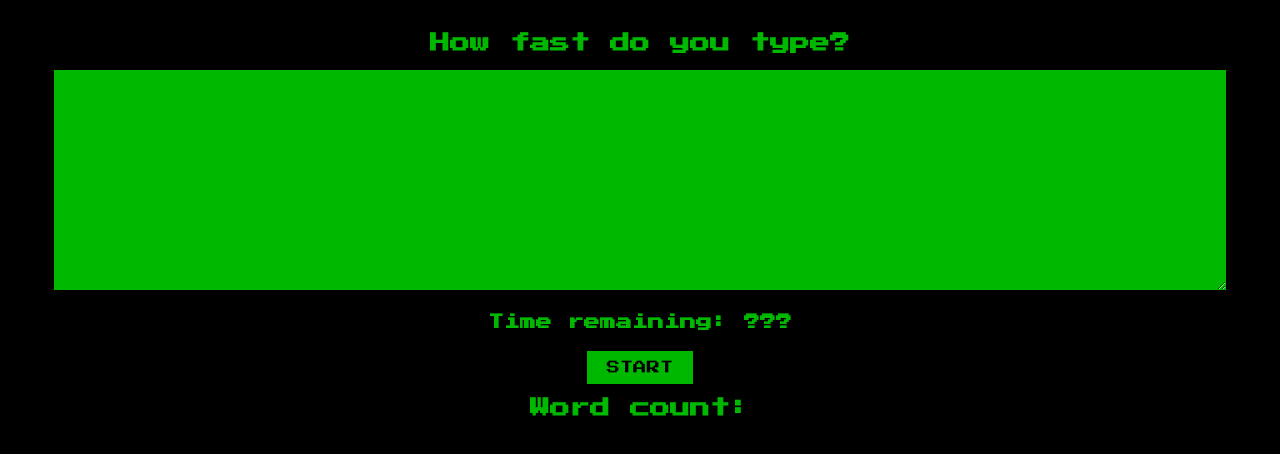
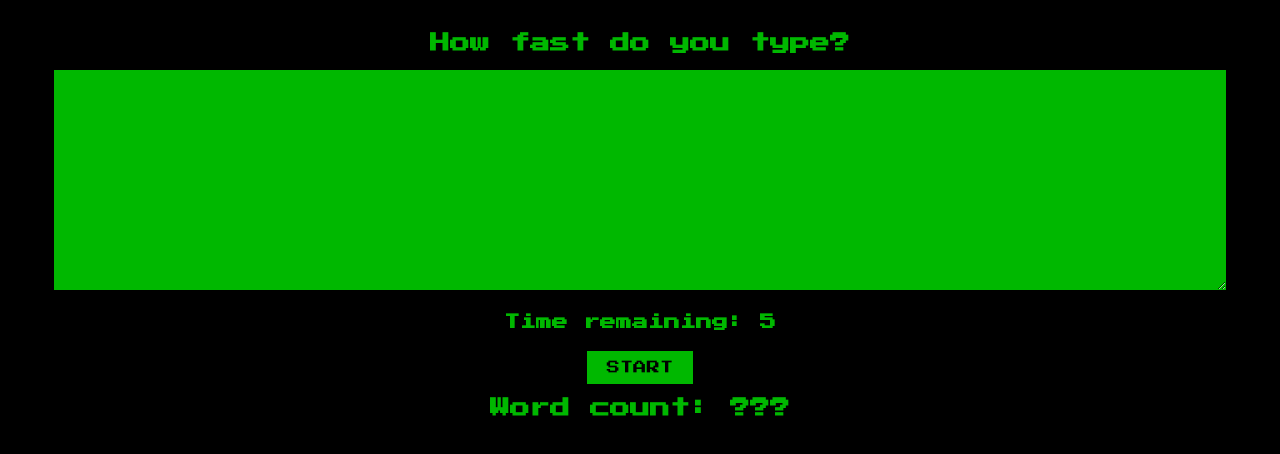
Before and after one commit to josem-gp/react-speed-typing, a React (Create React App) app: page / in a window 1280 px wide. Shown: the top 454 px of the page. Built offline with nearby package versions, Linux system fonts and the light colour scheme.

Commit message:
created TimeRemaining state and rendered it

```diff
--- a/src/components/App.js
+++ b/src/components/App.js
@@ -2,6 +2,7 @@ import React, { useState } from "react";
 
 const App = () => {
   const [type, setType] = useState("");
+  const [timeRemaining, setTimeRemaining] = useState(5);
 
   const handleChange = (event) => {
     const { value } = event.target;
@@ -17,9 +18,9 @@ const App = () => {
     <div>
       <h1>How fast do you type?</h1>
       <textarea value={type} onChange={handleChange} />
-      <h4>Time remaining: ???</h4>
+      <h4>Time remaining: {timeRemaining}</h4>
       <button onClick={() => calculateWords}>Start</button>
-      <h1>Word count: {calculateWords} </h1>
+      <h1>Word count: ??? </h1>
     </div>
   );
 };
```
